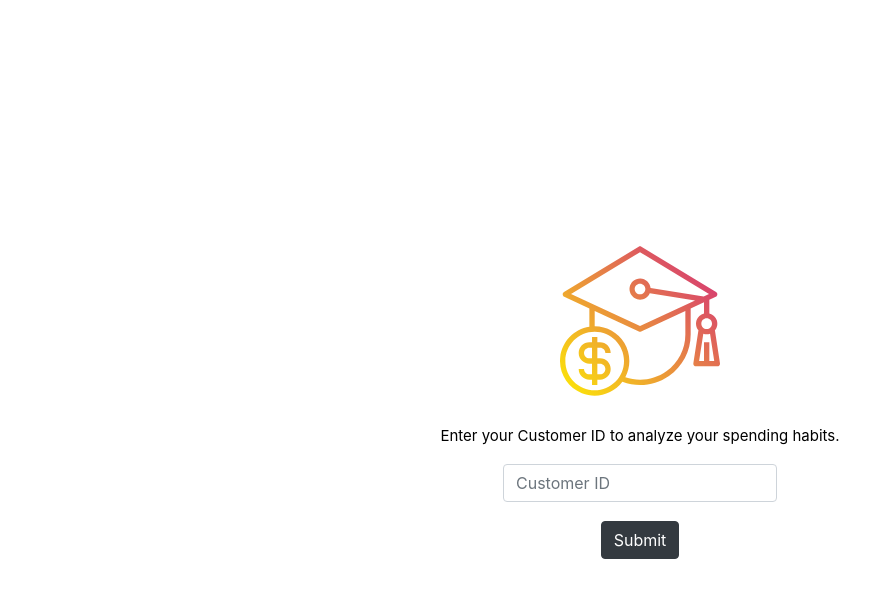
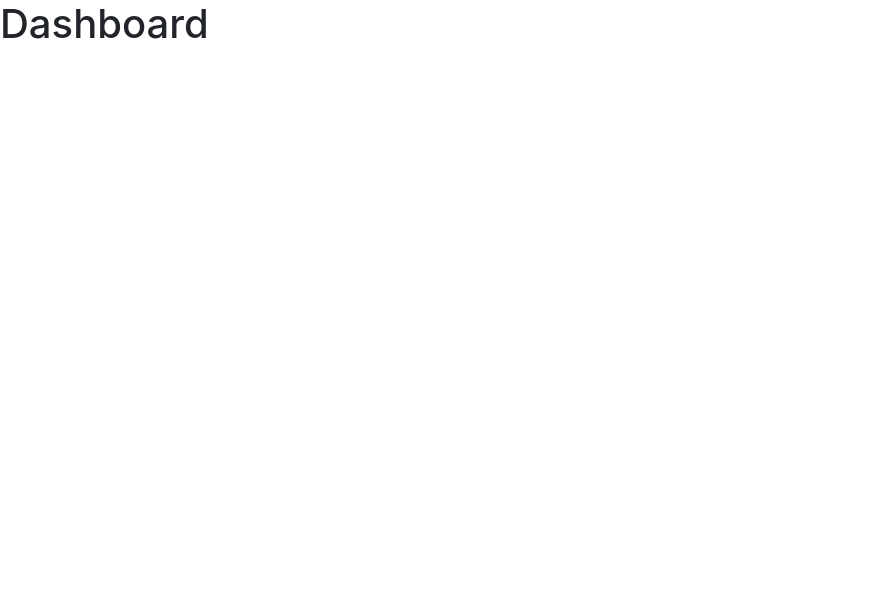
Before and after one commit to td-student-analyzer/frontend, a React (Create React App) app: page /dashboard in a window 1280 px wide. Shown: the top 598 px of the page, without its empty margins (0-895 px from the left). Built offline with nearby package versions, Linux system fonts and the light colour scheme.

Commit message:
Added basic routing

```diff
--- a/package.json
+++ b/package.json
@@ -6,7 +6,11 @@
     "bootstrap": "^4.3.1",
     "react": "^16.9.0",
     "react-bootstrap": "^1.0.0-beta.12",
+    "chart.js": "^2.8.0",
+    "react-chartjs-2": "^2.7.6",
     "react-dom": "^16.9.0",
+    "react-gauge-chart": "^0.2.1",
+    "react-router-dom": "^5.0.1",
     "react-scripts": "3.1.1"
   },
   "scripts": {
--- a/src/App.js
+++ b/src/App.js
@@ -1,4 +1,5 @@
 import React from 'react';
+import { BrowserRouter as Router, Route, Link} from 'react-router-dom';
 import logo from './logo.svg';
 import './App.css';
 import 'bootstrap/dist/css/bootstrap.min.css';
@@ -12,6 +13,33 @@ const textStyle = {
 };
 
 function App() {
+  return (
+    <Router>
+      <div>
+        {/* <Header /> */}
+        <Route exact path="/" component={Login} />
+        <Route path="/dashboard" component={Dashboard} />
+        <Route path="/about" component={About} />
+      </div>
+    </Router>
+  );
+}
+
+// function Header() {
+//   return <h1>HEADER</h1>
+// }
+
+function Dashboard() {
+  return <h1>Dashboard</h1>
+}
+
+function About() {
+  return <ul>
+    <li><div>Icons made by <a href="https://www.flaticon.com/authors/payungkead" title="Payungkead">Payungkead</a> from <a href="https://www.flaticon.com/" title="Flaticon">www.flaticon.com</a></div></li>
+  </ul>
+}
+
+function Login() {
   return (
     <div className="App">
       <header className="App-header">
```
Also changed, not shown: 1 other file (tests, documents, lock files or other folders).
